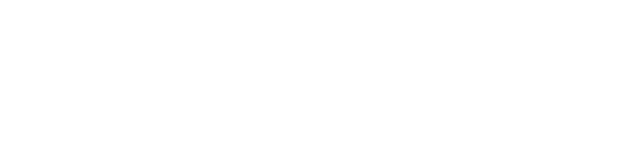
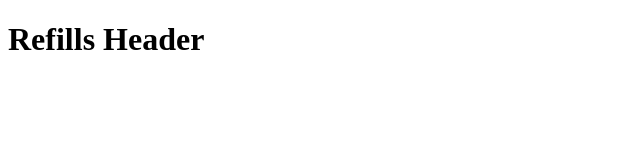
Before and after one commit to Venkata-Sanjeeva/health_care_management_cts_website, a plain HTML site: page refills.html in a window 1280 px wide. Shown: the whole page, without its empty margins (0-640 px from the left). Drawn offline with Linux system fonts and the light colour scheme.

Commit message:
Modified Refills Page

```diff
--- a/refills.html
+++ b/refills.html
@@ -6,6 +6,6 @@
     <title>Medicine Refill</title>
 </head>
 <body>
-
+    <h1>Refills Header</h1>
 </body>
 </html>
```
Also changed, not shown: index.html (+1 -0 lines).
